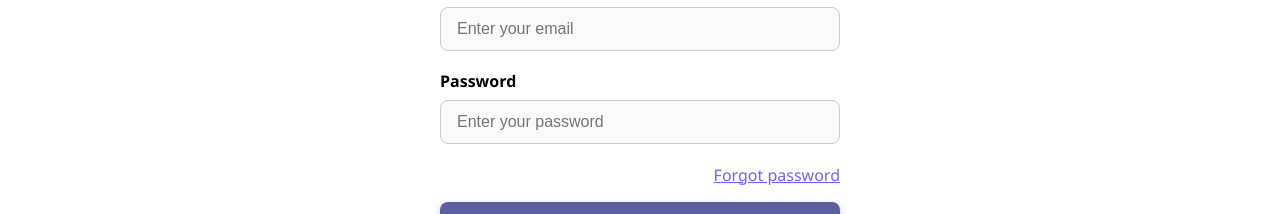
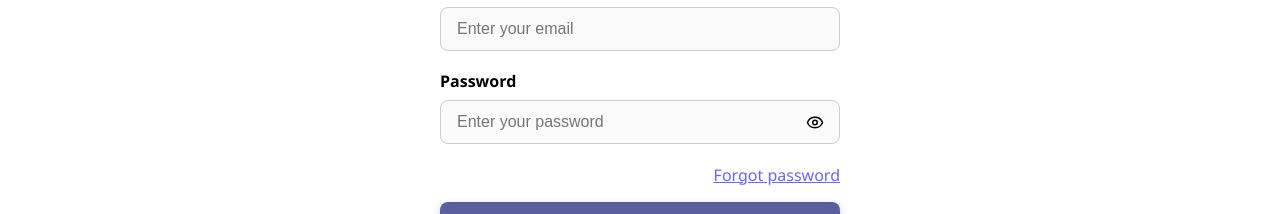
Before and after one commit to VivianUng/translate_transcribe, a Next.js app in the folder frontend/: page /login in a window 1280 px wide. Shown: the part 256-470 px from the top of the page. Built offline with nearby package versions, Linux system fonts and the light colour scheme; no server answers.

Commit message:
add toggle for password visibility

```diff
--- a/frontend/app/login/page.js
+++ b/frontend/app/login/page.js
@@ -5,6 +5,7 @@ import { supabase } from "../../lib/supabaseClient";
 import Link from "next/link";
 import { useRouter } from "next/navigation";
 import { useSearchParams } from 'next/navigation';
+import { Eye, EyeOff } from "lucide-react";
 
 export default function Login() {
   const router = useRouter();
@@ -14,6 +15,7 @@ export default function Login() {
 
   const [email, setEmail] = useState("");
   const [password, setPassword] = useState("");
+  const [showPassword, setShowPassword] = useState(false);
   const [isLoggedIn, setIsLoggedIn] = useState(false);
   const [errorMsg, setErrorMsg] = useState("");
   const [loading, setLoading] = useState(false);
@@ -108,17 +110,28 @@ export default function Login() {
           required
           className="input-field login-input"
         />
+
+        <div className="password-container" style={{ position: "relative" }}>
           <label className="input-label" htmlFor="password">Password</label>
           <br />
           <input
             id="password"
-          type="password"
+            type={showPassword ? "text" : "password"}
             placeholder="Enter your password"
             value={password}
             onChange={(e) => setPassword(e.target.value)}
             required
             className="input-field login-input"
           />
+
+          <button
+            type="button"
+            onClick={() => setShowPassword(!showPassword)}
+            className="toggle-visibility"
+          >
+            {showPassword ? <EyeOff size={18} /> : <Eye size={18} />}
+          </button>
+        </div>
         {/* Forgot password link */}
         <div className="page-link-word forgot-password">
           <span
--- a/frontend/styles/styles.css
+++ b/frontend/styles/styles.css
@@ -332,6 +332,16 @@ a {
 .signup-text {
   margin-top: 1rem;
   text-align: center;
+}
+
+.toggle-visibility {
+  position: absolute;
+  right: 10px;
+  top: 57%;
+  transform: translateY(-50%);
+  background: none;
+  border: none;
+  cursor: pointer;
 }
 
 
```
Also changed, not shown: frontend/app/signup/page.js (+15 -3 lines). Lines whose indentation alone changed are shown as unchanged.
